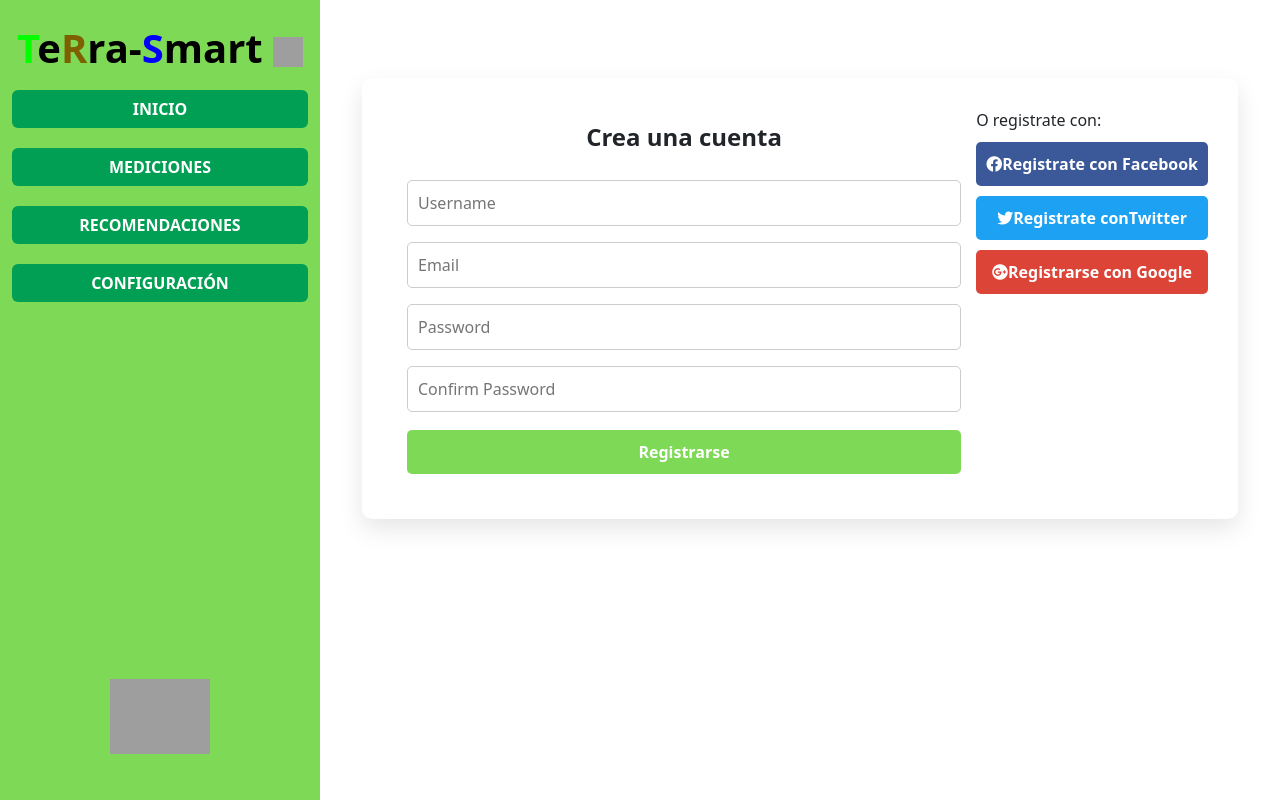
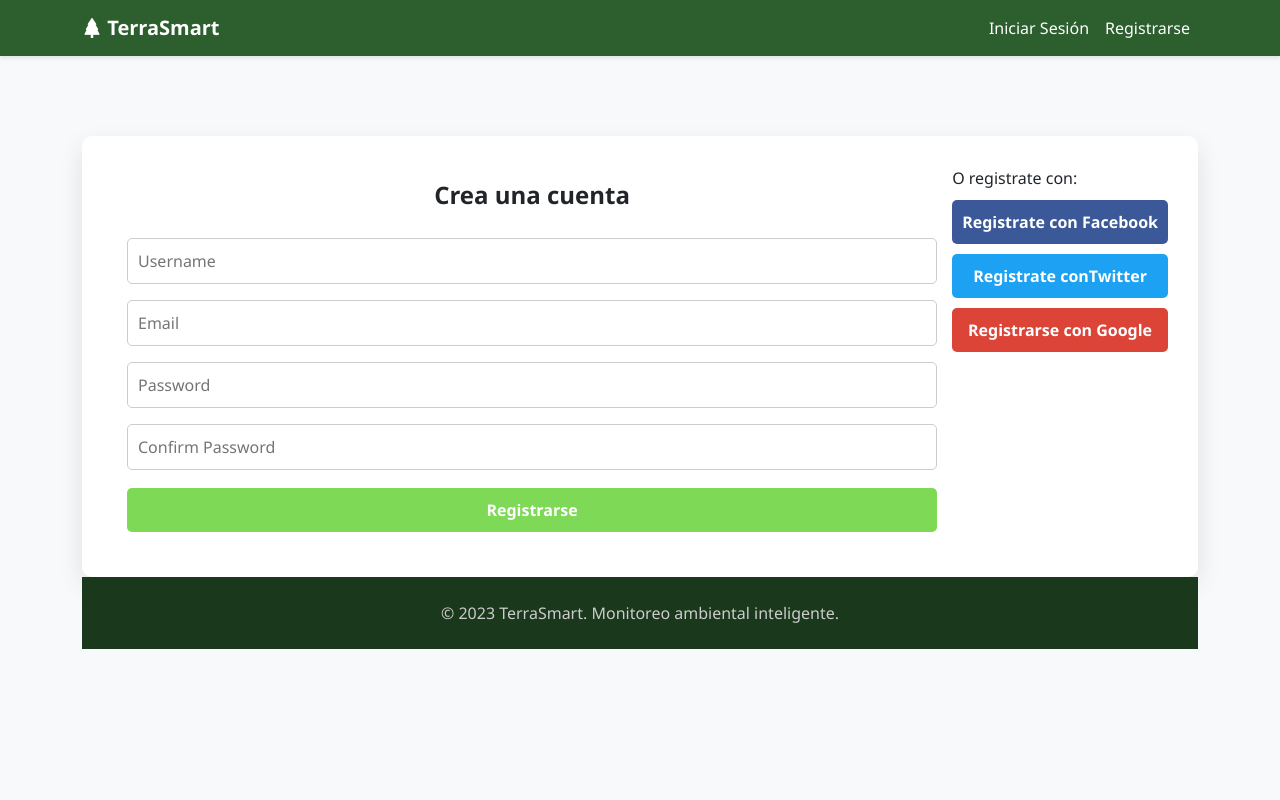
Before and after one commit to INOTJuannnka/ProyectoTerraSmart, a Django app: page /es/registro/ in a window 1280 px wide. Run offline with Django 4.2, Linux system fonts and the light colour scheme; parts of the project's set-up code (start-up, migrations or seed data) failed here and were passed over; grey boxes are pictures that could not be loaded.

Commit message:
Cambios visuales del front

```diff
--- a/TerraSmart/templates/base.html
+++ b/TerraSmart/templates/base.html
@@ -1,153 +1,126 @@
-{# base.html #}
-{% load i18n %}
-
+{% load static %}
 <!DOCTYPE html>
 <html lang="es">
 <head>
     <meta charset="UTF-8">
-  <meta name="viewport" content="width=device-width, initial-scale=1">
-  <title>{% block title %}TeRra-Smart{% endblock %}</title>
+    <meta name="viewport" content="width=device-width, initial-scale=1.0">
+    <title>TerraSmart | Monitoreo Inteligente</title>
     <link href="https://cdn.jsdelivr.net/npm/bootstrap@5.3.0/dist/css/bootstrap.min.css" rel="stylesheet">
-  <link rel="stylesheet" href="https://cdnjs.cloudflare.com/ajax/libs/font-awesome/5.15.4/css/all.min.css">
+    <link rel="stylesheet" href="https://cdn.jsdelivr.net/npm/bootstrap-icons@1.10.0/font/bootstrap-icons.css">
     <style>
-    body { background-color: #f0f0f0; }
-    .sidebar { background-color: #7ED957; min-height: 100vh; }
-    .sidebar .btn {
-      background-color: #009F53;
-      color: white;
-      margin: 10px 0;
-      width: 100%;
-      font-weight: bold;
-      text-align: center;
-      text-decoration: none;
+        :root {
+            --primary-color: #2c5e2e; /* Verde bosque */
+            --secondary-color: #6f9e75;
+            --accent-color: #e8f5e9;
         }
-    .sidebar .btn:hover { background-color: #008e3c; }
-    .main-content { padding: 30px; }
-    .footer-btn {
-      background-color: #00b050;
-      color: white;
-      width: 100%;
-      font-weight: bold;
-      text-align: center;
-      text-decoration: none;
-      margin-top: 20px;
+        body {
+            background-color: #f8f9fa;
+            font-family: 'Segoe UI', Tahoma, Geneva, Verdana, sans-serif;
+            min-height: 100vh;
+            display: flex;
+            flex-direction: column;
         }
-    .footer-btn:hover { background-color: #008e3c; }
-    .logo .green { color: #01FF00; }
-    .logo .black { color: black; }
-    .logo .brown { color: #7F6000; }
-    .logo .blue { color: blue; }
-    .logo h2 { font-size: 40px; font-weight: bold; }
-    .record-box { border: 2px solid black; padding: 20px; }
-
-    /* Estilos del dropdown */
-    .dropdown-menu-custom {
-      display: none;
-      position: absolute;
-      top: -150px;  /* El popup ahora aparece encima del botón */
-      left: -50px;  /* Ajustamos el popup para que quede más a la izquierda */
-      background-color: #2c2c2c;
-      color: white;
+        .navbar {
+            background-color: var(--primary-color);
+            box-shadow: 0 2px 4px rgba(0,0,0,0.1);
+        }
+        .navbar-brand, .nav-link {
+            color: white !important;
+        }
+        .nav-link:hover {
+            color: #d4edda !important;
+        }
+        .card {
+            border: none;
             border-radius: 10px;
-      width: 230px;
-      box-shadow: 0 8px 20px rgba(0, 0, 0, 0.3);
-      padding: 10px;
-      z-index: 9999;
+            box-shadow: 0 4px 6px rgba(0,0,0,0.05);
+            transition: transform 0.2s;
         }
-
-    .dropdown-menu-custom .dropdown-item {
-      color: white;
-      padding: 8px 12px;
-      border-radius: 5px;
-      text-decoration: none;
-      display: block;
-      cursor: pointer;
+        .card:hover {
+            transform: translateY(-3px);
         }
-
-    .dropdown-menu-custom .dropdown-item:hover {
-      background-color: #444;
+        .main-content {
+            flex: 1;
+            padding: 2rem 0;
         }
-
-    /* Añadimos position relative para que el popup se posicione correctamente */
-    .user-dropdown {
-      position: relative;
-    }
-
-  </style>
-  {% block extra_styles %}
-  <style>
-    .btn-success {
-      background-color: #7ED957;
-      color: white;
-      font-weight: bold;
-    }
-    .btn-success:hover {
-      background-color: #009F53;
-    }
-    h1, h2, h3 {
-      color: #009F53;
-    }
-    p {
-      color: #555;
+        footer {
+            background-color: #1a381b;
+            color: #ccc;
+            padding: 1.5rem 0;
+            margin-top: auto;
         }
     </style>
-  {% endblock %}
-
 </head>
 <body>
-<div class="container-fluid">
-  <div class="row">
-    <div class="col-md-4 col-lg-3 sidebar d-flex flex-column align-items-center py-4">
-      <div class="text-center logo">
-        <h2 class="fw-bold">
-          <span class="green">T</span><span class="black">e</span><span class="brown">R</span><span class="black">ra-</span><span class="blue">S</span><span class="black">mart</span>
-          <img src="https://emojinarium.com/img/microsoft/seedling_1f331.png" alt="Planta" style="width: 30px; height: 30px; vertical-align: middle;">
-        </h2>
-      </div>
-      <a href="{% url 'inicio' %}" class="btn">{% trans "INICIO" %}</a>
-      <a href="{% url 'mediciones' %}" class="btn">{% trans "MEDICIONES" %}</a>
-      <a href="{% url 'recomendaciones' %}" class="btn">{% trans "RECOMENDACIONES" %}</a>
-      <a href="{% url 'configuracion' %}" class="btn">{% trans "CONFIGURACIÓN" %}</a>
 
-      <!-- abre el popup  -->
-      <div class="user-dropdown text-center mt-auto">
-        <button id="userMenuBtn" class="btn p-0 bg-transparent border-0">
-          <img src="https://cdn-icons-png.flaticon.com/512/2250/2250207.png" alt="User Icon" style="width: 100px; height: 100px; object-fit: contain;">
+    <nav class="navbar navbar-expand-lg navbar-dark">
+        <div class="container">
+            <a class="navbar-brand fw-bold" href="{% url 'inicio' %}">
+                <i class="bi bi-tree-fill"></i> TerraSmart
+            </a>
+            <button class="navbar-toggler" type="button" data-bs-toggle="collapse" data-bs-target="#navbarNav">
+                <span class="navbar-toggler-icon"></span>
             </button>
-
-        <!-- Popup emergente -->
-        <div id="userPopup" class="dropdown-menu-custom">
-          {% if request.session.usuario %}
-            <p class="dropdown-header fw-bold text-center">{{ request.session.usuario }}</p>
-            <a href="https://jucmanquillo.wixsite.com/phantom-secure" class="dropdown-item">{% trans "✉ Contactanos" %}</a>
-            <a href="{% url 'logout' %}" class="dropdown-item text-danger">{% trans "↩ Cerrar sesión" %}</a>
+            <div class="collapse navbar-collapse" id="navbarNav">
+                <ul class="navbar-nav ms-auto">
+                    {% if user.is_authenticated %}
+                        <li class="nav-item">
+                            <a class="nav-link" href="{% url 'inicio' %}">Inicio</a>
+                        </li>
+                        <li class="nav-item">
+                            <a class="nav-link" href="{% url 'mediciones' %}">Mediciones</a>
+                        </li>
+                        <li class="nav-item">
+                            <a class="nav-link" href="{% url 'historial' %}">Historial</a>
+                        </li>
+                        <li class="nav-item dropdown">
+                            <a class="nav-link dropdown-toggle" href="#" role="button" data-bs-toggle="dropdown">
+                                <i class="bi bi-person-circle"></i> {{ user.username }}
+                            </a>
+                            <ul class="dropdown-menu dropdown-menu-end">
+                                <li><a class="dropdown-item" href="{% url 'configuracion' %}">Configuración</a></li>
+                                <li><hr class="dropdown-divider"></li>
+                                <li>
+                                    <form action="{% url 'account_logout' %}" method="post">
+                                        {% csrf_token %}
+                                        <button type="submit" class="dropdown-item text-danger">Cerrar Sesión</button>
+                                    </form>
+                                </li>
+                            </ul>
+                        </li>
                     {% else %}
-            <a href="{% url 'login' %}" class="dropdown-item">{% trans "🔐 Iniciar Sesión" %}</a>
-            <a href="{% url 'registro' %}" class="dropdown-item">{% trans "📝 Registrate" %}</a>
+                        <li class="nav-item">
+                            <a class="nav-link" href="{% url 'account_login' %}">Iniciar Sesión</a>
+                        </li>
+                        <li class="nav-item">
+                            <a class="nav-link" href="{% url 'account_signup' %}">Registrarse</a>
+                        </li>
                     {% endif %}
+                </ul>
             </div>
         </div>
+    </nav>
+
+    <div class="container main-content">
+        {% if messages %}
+            {% for message in messages %}
+                <div class="alert alert-{{ message.tags }} alert-dismissible fade show" role="alert">
+                    {{ message }}
+                    <button type="button" class="btn-close" data-bs-dismiss="alert"></button>
                 </div>
-    <div class="col-md-8 col-lg-9 main-content bg-white">
-      {% block content %}{% endblock %}
-    </div>
-  </div>
+            {% endfor %}
+        {% endif %}
+
+        {% block content %}
+        {% endblock %}
     </div>
 
+    <footer class="text-center">
+        <div class="container">
+            <p class="mb-0">&copy; 2023 TerraSmart. Monitoreo ambiental inteligente.</p>
+        </div>
+    </footer>
+
     <script src="https://cdn.jsdelivr.net/npm/bootstrap@5.3.0/dist/js/bootstrap.bundle.min.js"></script>
-
-<script>
-  const userBtn = document.getElementById('userMenuBtn');
-  const popup = document.getElementById('userPopup');
-
-  document.addEventListener('click', function(e) {
-    if (userBtn.contains(e.target)) {
-      popup.style.display = popup.style.display === 'block' ? 'none' : 'block';
-    } else if (!popup.contains(e.target)) {
-      popup.style.display = 'none';
-    }
-  });
-</script>
-
 </body>
 </html>
```
Also changed, not shown: TerraSmart/templates/login.html (+22 -160 lines), TerraSmart/templates/mediciones.html (+79 -79 lines), requirements.txt (indentation only). Lines whose indentation alone changed are shown as unchanged.
